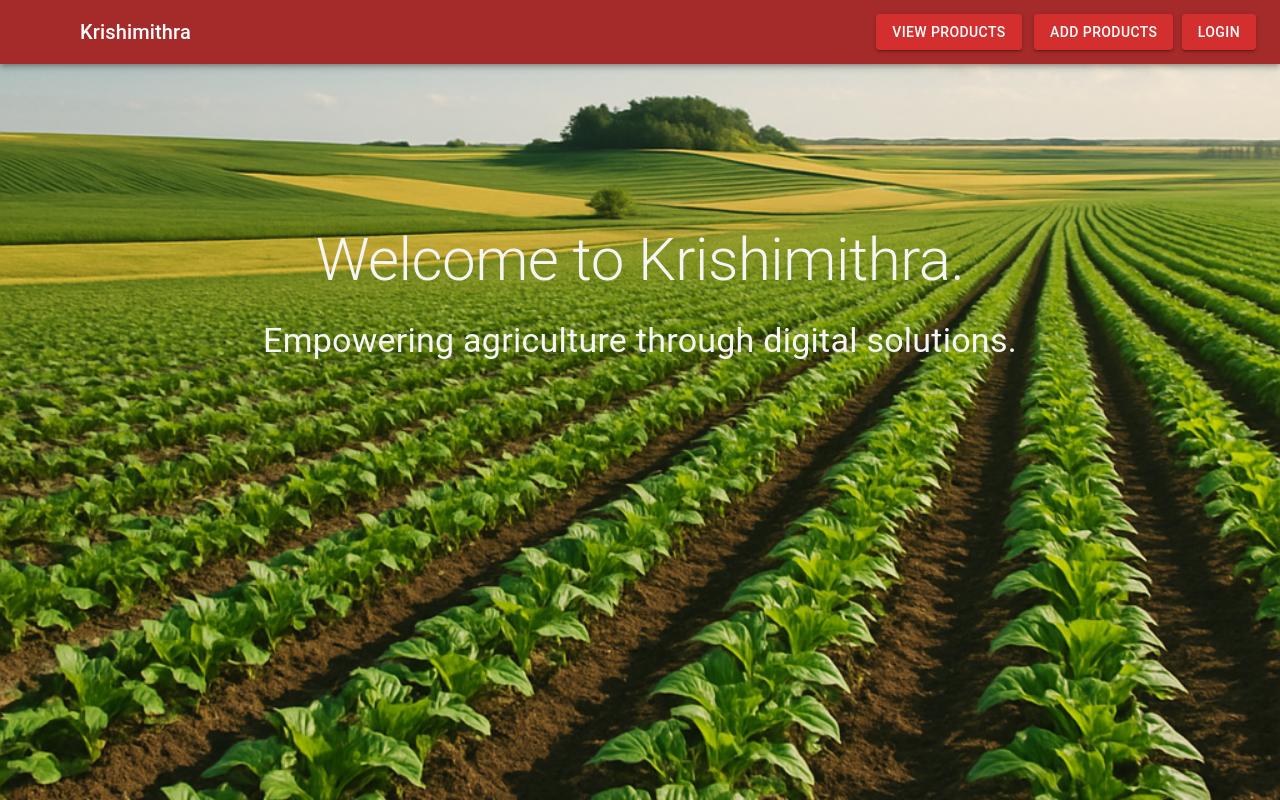
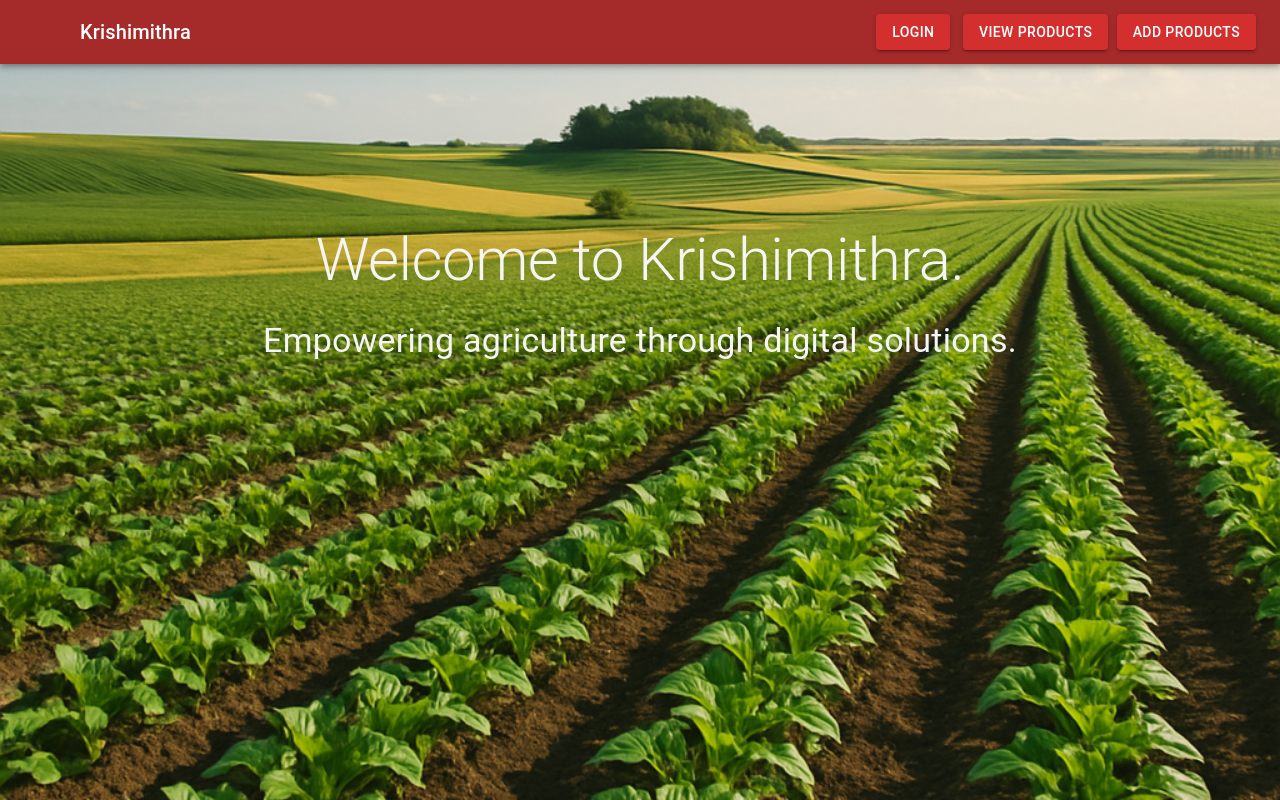
Before and after one commit to FizaanZahra/Krishimithra-Frontend, a React (Vite) app: page / in a window 1280 px wide. Built offline with nearby package versions, Linux system fonts and the light colour scheme; some icons are missing.

Commit message:
Update Navbar.jsx
Navbar updated

```diff
--- a/src/component/Navbar.jsx
+++ b/src/component/Navbar.jsx
@@ -23,18 +23,18 @@ const Navbar = () => {
             Krishimithra
           </Typography>
           <Button color="error" variant='contained'>
+              <Link to={"/l"} style={{color:"white"}}>
+              Login
+              </Link>
+            </Button>&nbsp; &nbsp;
+          <Button color="error" variant='contained'>
               <Link to={"/v"} style={{color:"white"}}>
               VIEW products
               </Link>
-            </Button>&nbsp; &nbsp;
+            </Button>&nbsp;&nbsp;
           <Button color="error" variant='contained'>
               <Link to={"/a"} style={{color:"white"}}>
-              Add products
-              </Link>
-            </Button>&nbsp;&nbsp;
-          <Button color="error" variant='contained'>
-              <Link to={"/l"} style={{color:"white"}}>
-              Login
+              ADD products
               </Link>
             </Button>
         </Toolbar>
```
